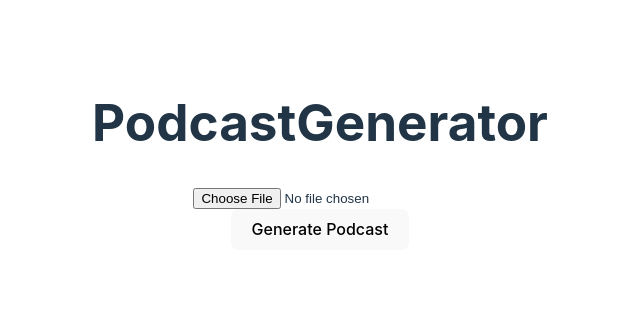
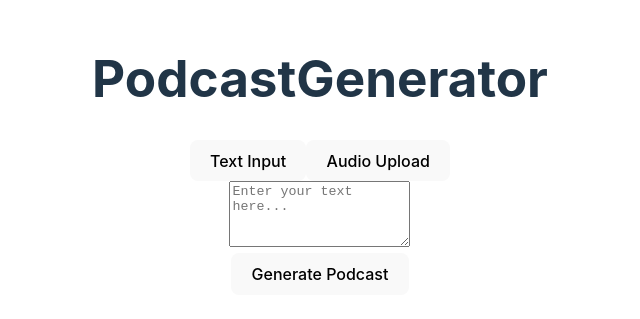
Before and after one commit to YasserS-21/Podcast-Generator, a React (Vite) app in the folder front/: page / in a window 1280 px wide. Shown: the part 245-564 px from the top of the page, without its empty margins (320-960 px from the left). Built offline with nearby package versions, Linux system fonts and the light colour scheme.

Commit message:
feat: allow user to toggle between audio file input and text input

```diff
--- a/front/src/App.tsx
+++ b/front/src/App.tsx
@@ -1,3 +1,4 @@
+/* @ts-expect-ignore */ // This line will ignore TypeScript
 import './App.css'
 
 import PodcastGenerator from './view/PodcastGenerator.js';
--- a/front/src/components/GeneratePodcastButton.tsx
+++ b/front/src/components/GeneratePodcastButton.tsx
@@ -1,6 +1,6 @@
 import React from 'react'
 
-export default function GeneratePodcastButton({audioFile}) {
+export default function GeneratePodcastButton({audioFile, userTextInput, inputType}) {
 
 
   return (
--- /dev/null
+++ b/front/src/components/InputToggler.tsx
@@ -0,0 +1,20 @@
+
+
+export default function InputToggler({setInputType, inputType}) {
+  return (
+    <>
+      <button
+        onClick={() => setInputType('text')}
+        className={inputType === 'text' ? 'input-active' : ''}
+      >
+        Text Input
+      </button>
+      <button
+        onClick={() => setInputType('audio')}
+        className={inputType === 'audio' ? 'input-active' : ''}
+      >
+        Audio Upload
+      </button>
+    </>
+  )
+}
--- /dev/null
+++ b/front/src/components/UserTextArea.tsx
@@ -0,0 +1,16 @@
+import React from 'react'
+
+export default function UserTextArea({userTextInput, setUserTextInput}) {
+    console.log(userTextInput)
+  return (
+    <>
+        <textarea
+            value={userTextInput}
+            onChange={(e) => setUserTextInput(e.target.value)}
+            placeholder="Enter your text here..."
+            rows={4}
+            className="text-input"
+        />
+    </>
+  )
+}
--- a/front/src/view/PodcastGenerator.tsx
+++ b/front/src/view/PodcastGenerator.tsx
@@ -1,15 +1,29 @@
 import { useState } from 'react'
 import AudioUploadButton from '../components/AudioUploadButton.js';
 import GeneratePodcastButton from '../components/GeneratePodcastButton.js';
+import InputToggler from '../components/InputToggler.js';
+import UserTextArea from '../components/UserTextArea.js';
 
 export default function PodcastGenerator() {
   const [audioFile, setAudioFile] = useState(null);
+  const [inputType, setInputType] = useState('text'); // 'text' or 'audio'
+  const [userTextInput, setUserTextInput] = useState('')
+
   return (
     <>
     <h1>PodcastGenerator</h1>
     <div className="podcast-generator">
-    <AudioUploadButton setAudioFile={setAudioFile} />
-    <GeneratePodcastButton audioFile={audioFile} />
+      <div className="input-toggle">
+        <InputToggler inputType={inputType} setInputType={setInputType}/>
+      </div>
+      <div className="input-area">
+      {inputType === 'text' ? (
+          <UserTextArea userTextInput={userTextInput} setUserTextInput={setUserTextInput}/>
+        ) : (
+          <AudioUploadButton setAudioFile={setAudioFile} />
+        )}
+      </div>
+    <GeneratePodcastButton audioFile={audioFile} userTextInput={userTextInput} inputType={inputType}/>
     </div>
     </>
   )
```
